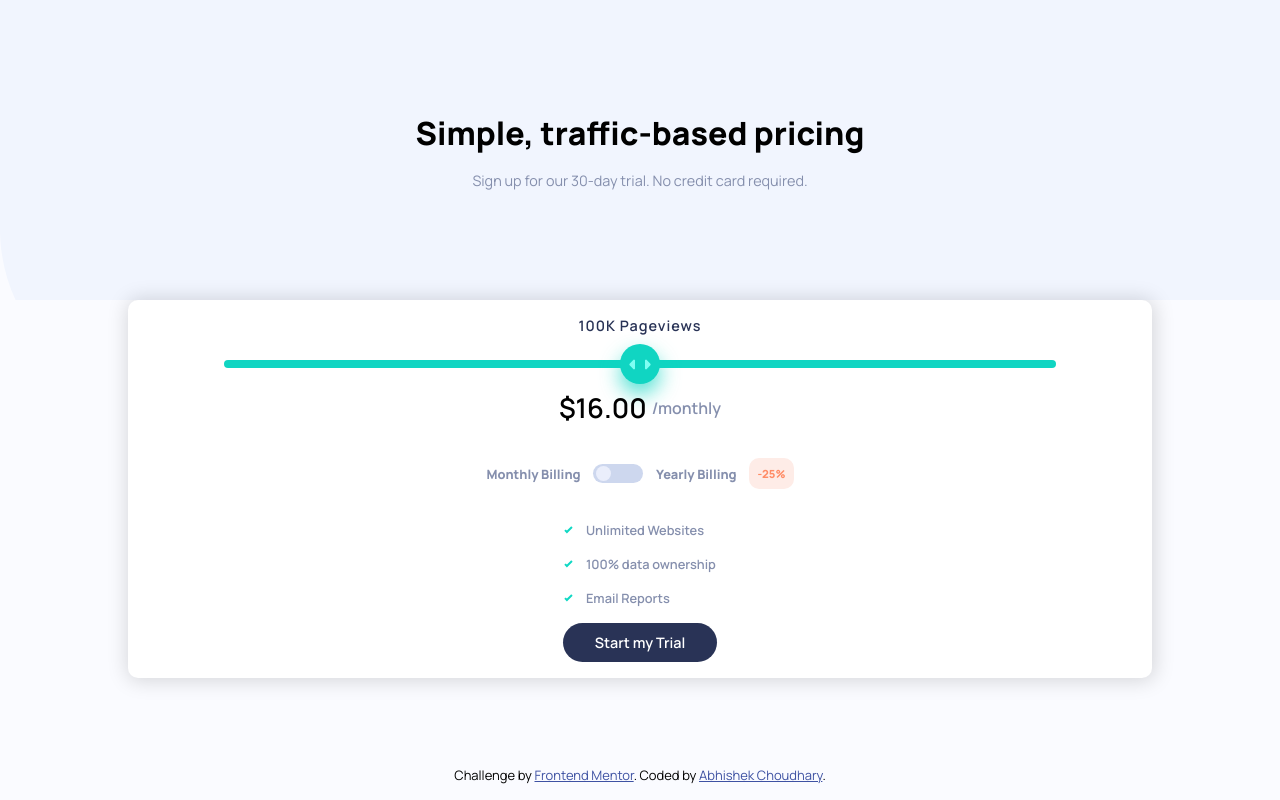
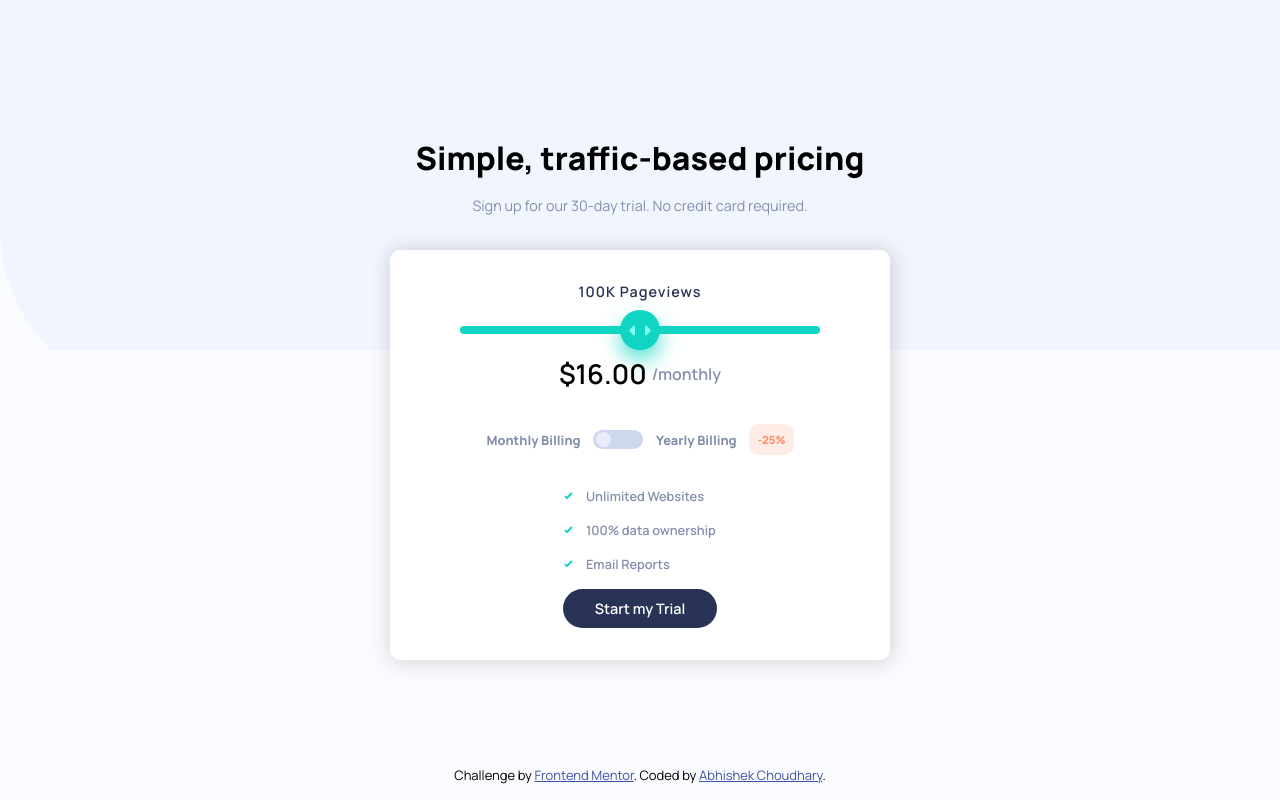
Before and after one commit to dazzlerabhi30800/frontendMentor-interactive-pricing-component-retake, a plain HTML site: page index.html in a window 1280 px wide. Drawn offline with Linux system fonts and the light colour scheme.

Commit message:
fixed some issues

```diff
--- a/main.js
+++ b/main.js
@@ -13,12 +13,12 @@ togglerBtn.addEventListener("click", () => {
     togglerBtn.classList.remove("active");
     yearly = false;
     period.textContent = "/monthly";
-    price.textContent = "$" + pricesMonthly[2] + ".00";
+    price.textContent = "$" + pricesMonthly[sliderInput.value - 1] + ".00";
   } else {
     togglerBtn.classList.add("active");
     yearly = true;
     period.textContent = "/yearly";
-    price.textContent = "$" + pricesYearly[2] + ".00";
+    price.textContent = "$" + pricesYearly[sliderInput.value - 1] + ".00";
   }
 });
 
--- a/style.css
+++ b/style.css
@@ -40,10 +40,11 @@ header {
   background-size: cover;
   background-position: start center;
   padding: 1rem 2rem;
-  height: 300px;
+  height: 350px;
   width: 100%;
   justify-content: center;
   align-items: center;
+  border-radius: 0 0 0 30px;
 }
 .text--wrapper {
   display: flex;
@@ -57,16 +58,19 @@ header {
 }
 
 main {
-  padding: 1rem 2rem;
+  padding: 2rem;
   display: flex;
   flex-direction: column;
   gap: 1rem;
   background: #fff;
+  min-width: 300px;
   width: 80%;
+  max-width: 500px;
   margin: 0 auto;
   box-shadow: 1px 1px 20px 2px rgba(0, 0, 0, 0.15);
   border-radius: 10px;
   align-items: center;
+  transform: translateY(-100px);
 }
 main > .details--wrapper {
   display: grid;
```
